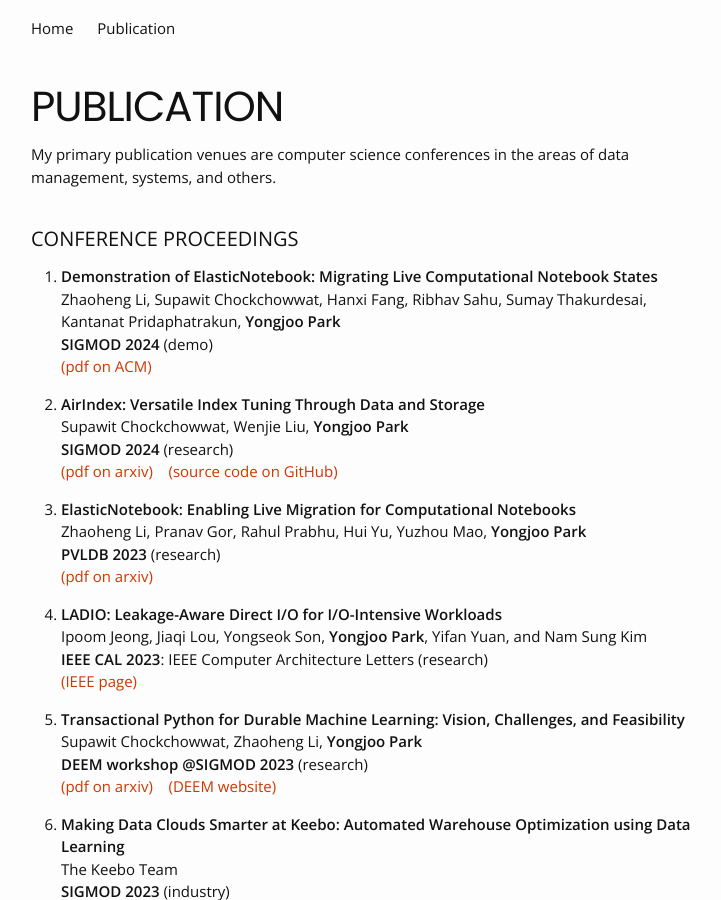
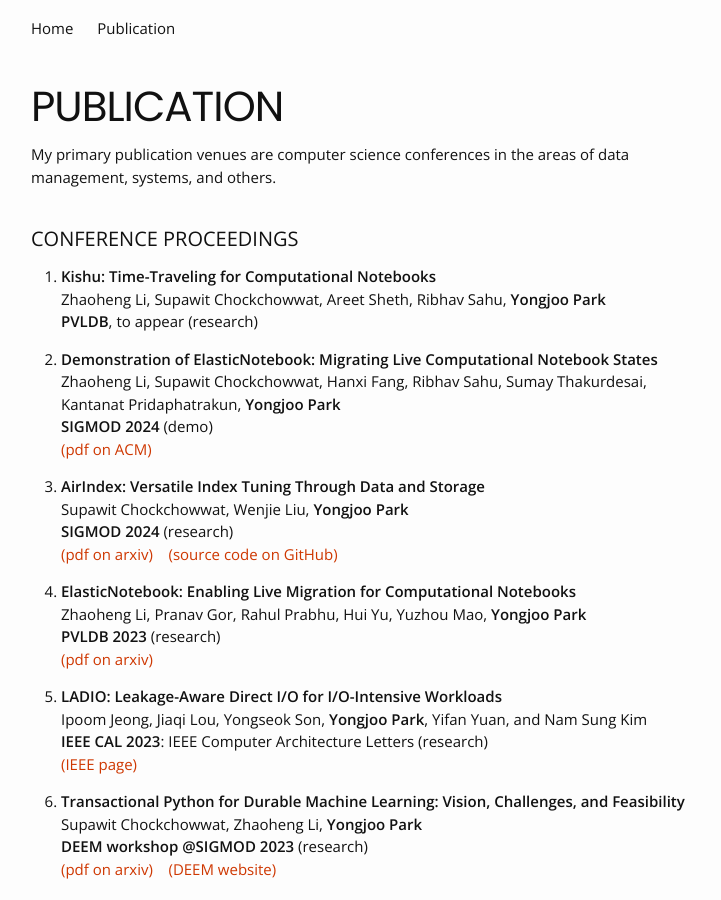
Before and after one commit to pyongjoo/pyongjoo.github.io, a Jekyll site: the page built from publication.md, in a window 1280 px wide and 900 px high. Shown: the whole window, without its empty margins (269-990 px from the left). Built offline with Jekyll 4.4.1, drawn with Linux system fonts in a browser that asks for light colours.

Commit message:
kishu paper added

```diff
--- a/publication.md
+++ b/publication.md
@@ -12,6 +12,10 @@
 
 
 ### CONFERENCE PROCEEDINGS
+
+1. **Kishu: Time-Traveling for Computational Notebooks**
+   Zhaoheng Li, Supawit Chockchowwat, Areet Sheth, Ribhav Sahu, **Yongjoo Park**
+   **PVLDB**, to appear (research)
 
 1. **Demonstration of ElasticNotebook: Migrating Live Computational Notebook States**
    Zhaoheng Li, Supawit Chockchowwat, Hanxi Fang, Ribhav Sahu, Sumay Thakurdesai, Kantanat Pridaphatrakun,  **Yongjoo Park**
```
